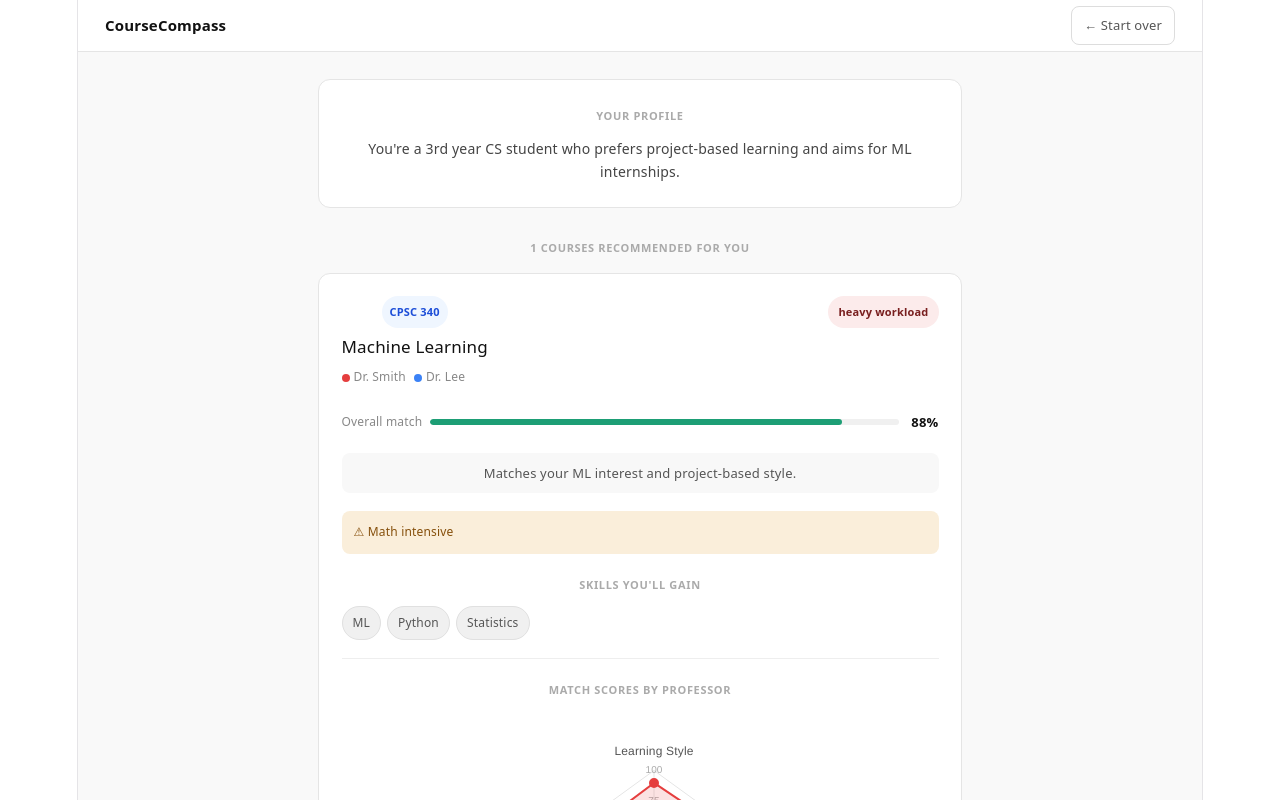
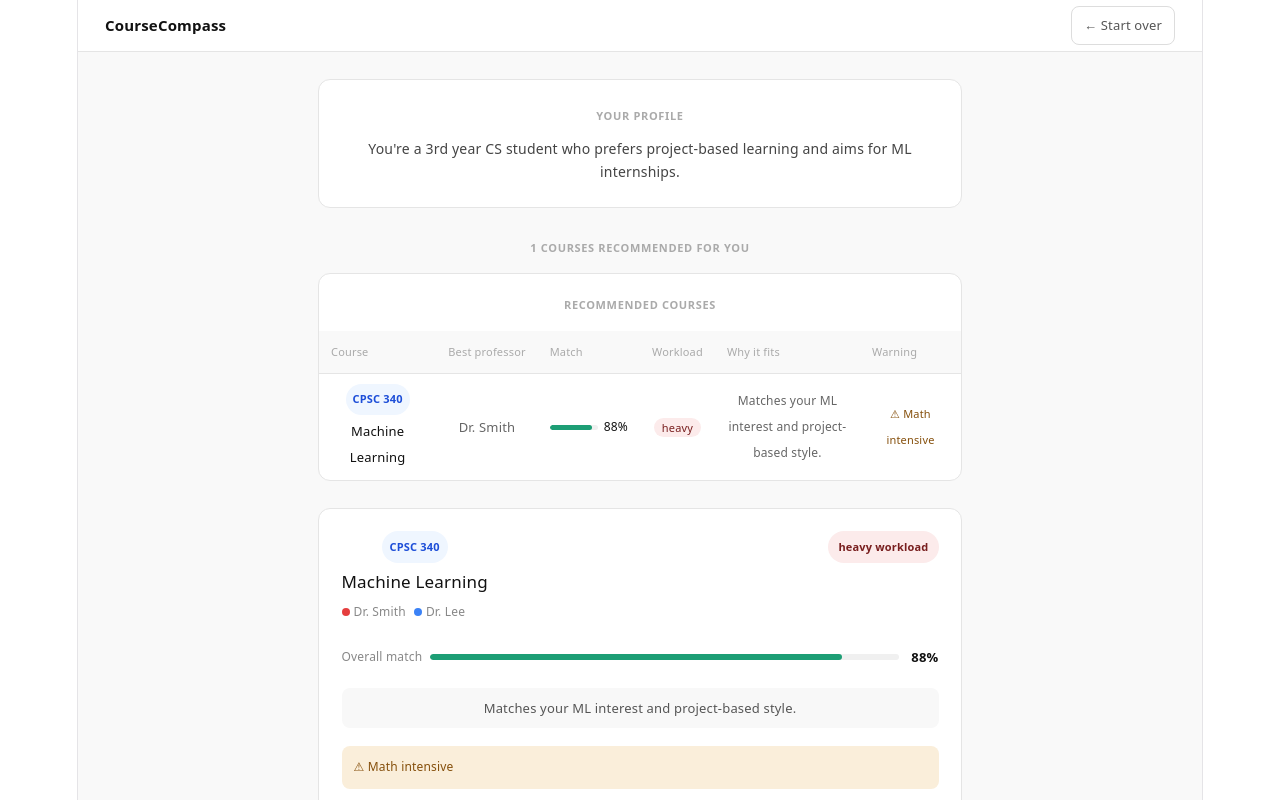
Before and after one commit to carinahuang68/2026_GenAI_Hackathon, a React app in the folder frontend/: page / in a window 1280 px wide. Both pictures are taken after a click on the button "Get my recommendations →". Shown: the top 800 px of the page. Built offline with nearby package versions, Linux system fonts and the light colour scheme; the HTML template or start-up script is replaced by a standard one.

Commit message:
update app.jsx

```diff
--- a/frontend/src/App.jsx
+++ b/frontend/src/App.jsx
@@ -1,6 +1,7 @@
 import { useState } from "react";
 import ProfileForm from "./components/ProfileForm";
 import RecommendationCard from "./components/CourseRecommendationCard";
+import RecommendationTable from "./components/RecommendationTable";
 
 const API_URL = "https://YOUR_API_URL/recommend"; // swap this with Person 2's endpoint
 
@@ -34,7 +35,6 @@ export default function App() {
 //     }
 //   };
 
-// temporary — remove when backend is ready
 const handleSubmit = async (formData) => {
     setPage("loading");
     setTimeout(() => {
@@ -209,6 +209,11 @@ const handleSubmit = async (formData) => {
             {results.recommendations?.length} courses recommended for you
           </div>
 
+          {/* Summary table */}
+          {results.recommendations && (
+            <RecommendationTable recommendations={results.recommendations} />
+          )}
+
           {/* Recommendation cards */}
           {results.recommendations?.map((rec, i) => (
             <RecommendationCard key={i} recommendation={rec} />
```
